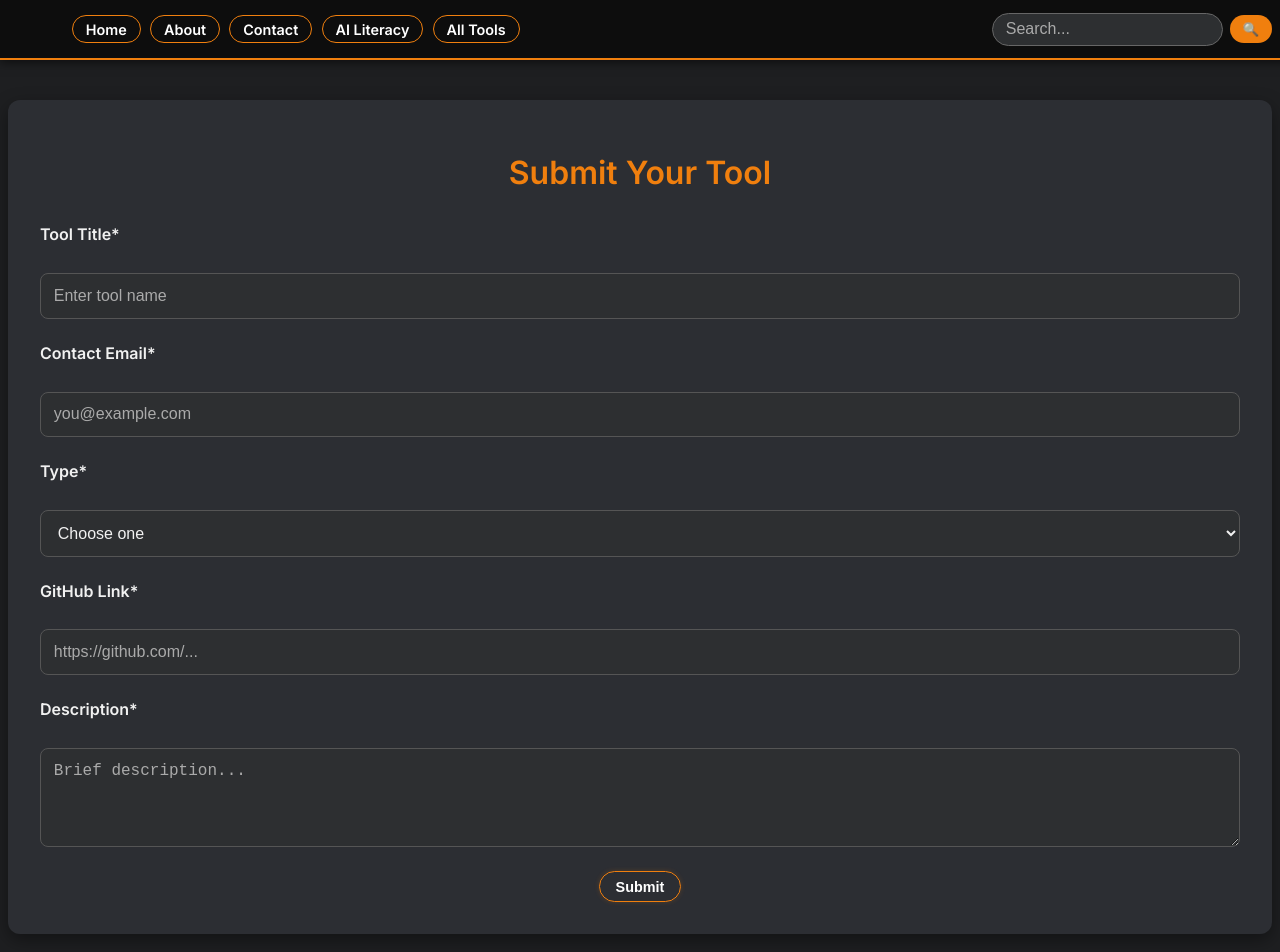
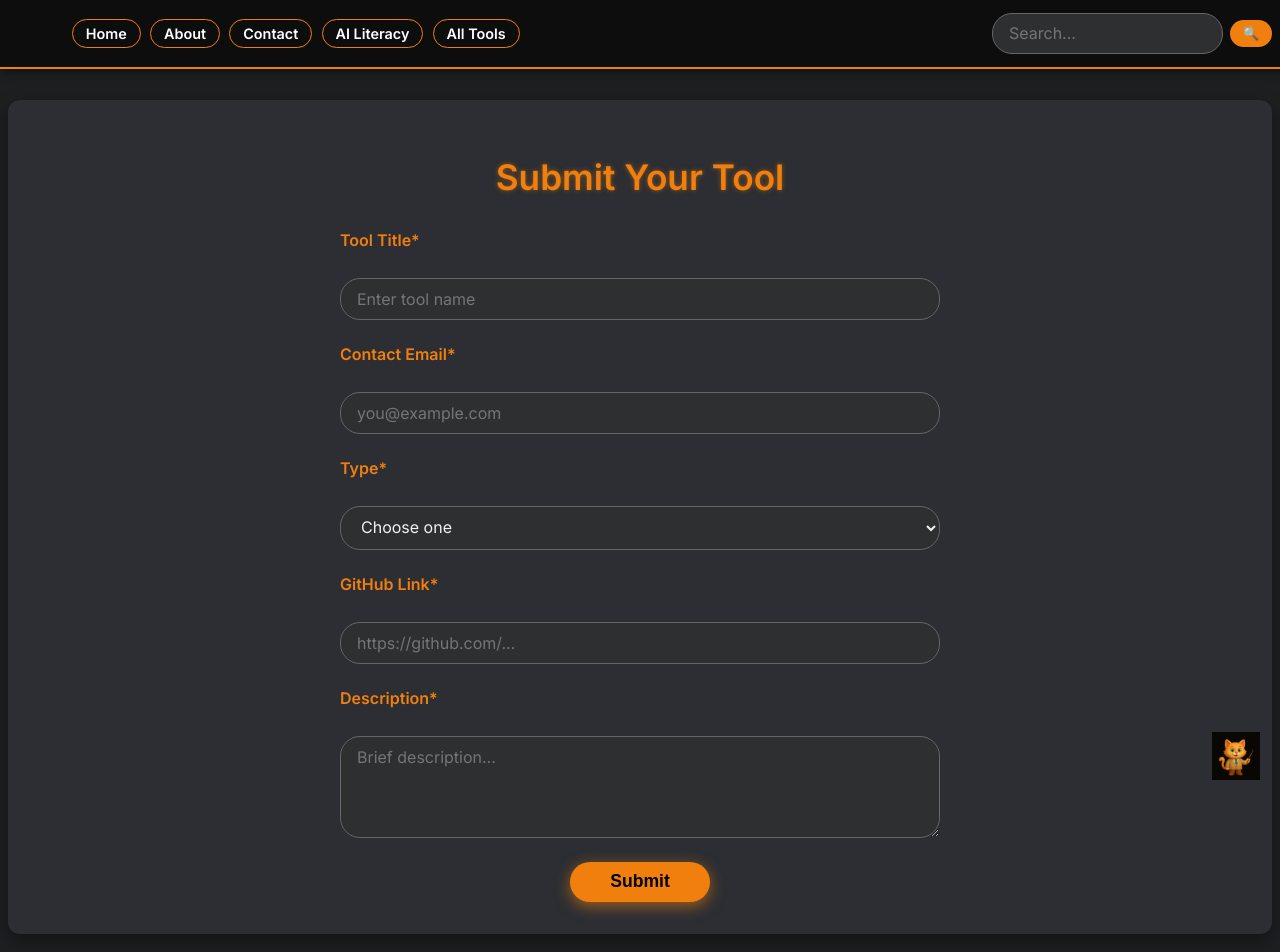
Before and after one commit to ksohailwa/AI-literacy, a plain HTML site: page AI-Literacy (css upgrade)/ai_toolbox_project/public/submit.html in a window 1280 px wide. Shown: the top 952 px of the page. Drawn offline with Linux system fonts and the light colour scheme.

Commit message:
Update style.css

```diff
--- a/AI-Literacy (css upgrade)/ai_toolbox_project/public/style.css
+++ b/AI-Literacy (css upgrade)/ai_toolbox_project/public/style.css
@@ -1,4 +1,3 @@
-/* 🔷 GLOBAL STYLES */
 body {
   font-family: 'Inter', sans-serif;
   margin: 0;
@@ -7,7 +6,6 @@ body {
   color: #f1f1f1;
 }
 
-/* 🔷 HEADER */
 .topbar {
   display: flex;
   justify-content: space-between;
@@ -22,7 +20,6 @@ body {
   left: 0;
   width: 100%;
   z-index: 1000;
-  flex-wrap: nowrap;
   gap: 1rem;
 }
 
@@ -31,11 +28,6 @@ body {
   width: auto;
 }
 
-.header-center {
-  flex: 1;
-  display: flex;
-  justify-content: center;
-}
 
 .header-inner {
   max-width: 1200px;
@@ -44,16 +36,21 @@ body {
   display: flex;
   align-items: center;
   justify-content: space-between;
-  flex-wrap: wrap;
+  flex-wrap: nowrap;
   gap: 1rem;
 }
 
+
 .navbar {
   display: flex;
-  flex-wrap: wrap;
   gap: 0.6rem;
-  justify-content: center;
+  justify-content: flex-start;
+  flex-grow: 1;
+  min-width: 0;
+  overflow-x: auto;
+  white-space: nowrap;
 }
+
 
 .navbar a {
   color: #ffffff;
@@ -65,24 +62,30 @@ body {
   font-weight: 600;
   border-radius: 20px;
   transition: all 0.3s ease;
+  white-space: nowrap;
 }
 
-.navbar a:hover {
+.navbar a:hover,
+.navbar a.active {
   background-color: #f07f0e;
   color: #000;
   box-shadow: 0 2px 8px rgba(240, 127, 14, 0.5);
 }
 
-/* 🔷 SEARCH */
 .header-right {
   flex-shrink: 0;
+  min-width: 280px;
+  display: flex;
+  justify-content: flex-end;
+  align-items: center;
 }
 
 .search {
   display: flex;
   align-items: center;
   gap: 0.4rem;
-  width: 280px;
+  width: 100%;
+  max-width: 280px;
 }
 
 .search input {
@@ -108,7 +111,6 @@ body {
   background-color: #d26b01;
 }
 
-/* 🔷 MAIN CONTAINER */
 .scroll-container {
   background-color: #2c2e33;
   padding: 2rem;
@@ -127,6 +129,7 @@ body {
   margin-bottom: 1.5rem;
   color: #f07f0e;
   text-align: center;
+  text-shadow: 0 0 5px rgba(127, 118, 109, 0.4);
 }
 
 .tool-card h3::after {
@@ -146,13 +149,38 @@ body {
   margin: 1rem 0;
 }
 
-
 .quote-section {
   background-color: #2b2d30;
   padding: 3rem 2rem;
   border-radius: 12px;
   margin-bottom: 5rem;
   box-shadow: 0 6px 18px rgba(0, 0, 0, 0.3);
+}
+
+.quote-content {
+  display: flex;
+  align-items: center;
+  gap: 20px;
+}
+
+.logo-quote {
+  width: 120px;
+  height: auto;
+  flex-shrink: 0;
+  cursor: pointer;
+  user-select: none;
+  border: none !important;
+  box-shadow: none !important;
+  background: transparent !important;
+  outline: none !important;
+  padding: 0;
+  margin: 0;
+  display: block;
+}
+
+.quote-section > div {
+  flex-grow: 1;
+  min-width: 0;
 }
 
 .quote-wrapper {
@@ -206,12 +234,6 @@ body {
   font-size: 1rem;
 }
 
-/* 🔷 TOOLS SECTION */
-
-.toolbox-title {
-  text-shadow: 0 0 5px rgba(127, 118, 109, 0.4);
-}
-
 .tools-section {
   background: linear-gradient(145deg, #2c2e33, #1f2022);
   padding: 3rem 2rem;
@@ -233,17 +255,10 @@ body {
   border-radius: 10px;
   padding: 1.2rem;
   text-align: center;
-  transition: transform 0.3s ease, background-color 0.3s ease;
+  transition: transform 0.3s ease, background-color 0.3s ease, box-shadow 0.3s ease;
   box-sizing: border-box;
   min-width: 260px;
   color: #e2e2e2;
-  transition: transform 0.3s ease, background-color 0.3s ease, box-shadow 0.3s ease;
-}
-
-.tool-card img {
-  max-width: 100%;
-  border-radius: 8px;
-  margin: 1rem 0;
 }
 
 .tool-card:hover {
@@ -252,7 +267,6 @@ body {
   box-shadow: 0 6px 20px rgba(0, 0, 0, 0.4);
 }
 
-/* Einheitlicher Button-Stil */
 .button-style {
   color: #ffffff;
   background-color: transparent;
@@ -289,9 +303,96 @@ body {
   transform: translateY(-6px);
 }
 
+.logo-bottom-right {
+  position: fixed;
+  bottom: 20px;
+  right: 20px;
+  height: 48px;
+  width: auto;
+  z-index: 1500;
+  cursor: pointer;
+  user-select: none;
+}
 
 
-/* 🔷 RESPONSIVE */
+main.scroll-container h1 {
+  color: #f07f0e;
+  text-align: center;
+  margin-bottom: 2rem;
+  text-shadow: 0 0 5px rgba(240, 127, 14, 0.5);
+  font-weight: 700;
+  font-size: 2.2rem;
+}
+
+
+form {
+  max-width: 600px;
+  margin: 0 auto;
+  display: flex;
+  flex-direction: column;
+  gap: 1.5rem;
+}
+
+label {
+  font-weight: 600;
+  margin-bottom: 0.3rem;
+  display: block;
+  color: #f07f0e;
+}
+
+input[type="text"],
+input[type="email"],
+input[type="url"],
+select,
+textarea {
+  width: 100%;
+  padding: 0.6rem 1rem;
+  border-radius: 20px;
+  border: 1px solid #666;
+  background-color: #2d2f31;
+  color: #f1f1f1;
+  font-size: 1rem;
+  font-family: 'Inter', sans-serif;
+  box-sizing: border-box;
+  transition: border-color 0.3s ease;
+}
+
+input[type="text"]:focus,
+input[type="email"]:focus,
+input[type="url"]:focus,
+select:focus,
+textarea:focus {
+  outline: none;
+  border-color: #f07f0e;
+  box-shadow: 0 0 8px rgba(240, 127, 14, 0.6);
+  background-color: #393b40;
+}
+
+textarea {
+  resize: vertical;
+  min-height: 100px;
+}
+
+.submit-button {
+  align-self: center;
+  padding: 0.6rem 2.5rem;
+  border-radius: 20px;
+  background-color: #f07f0e;
+  color: #000;
+  font-weight: 700;
+  font-size: 1.1rem;
+  border: none;
+  cursor: pointer;
+  box-shadow: 0 4px 15px rgba(240, 127, 14, 0.6);
+  transition: background-color 0.3s ease, color 0.3s ease;
+}
+
+.submit-button:hover {
+  background-color: #d26b01;
+  color: #fff;
+  box-shadow: 0 4px 20px rgba(210, 107, 1, 0.8);
+}
+
 @media screen and (max-width: 768px) {
   .topbar {
     flex-direction: column;
@@ -306,15 +407,18 @@ body {
 
   .navbar {
     justify-content: flex-start;
+    flex-wrap: wrap;
   }
 
   .header-right {
     width: 100%;
     margin-top: 0.5rem;
+    min-width: auto;
   }
 
   .search {
     width: 100%;
+    max-width: none;
   }
 
   .tool-card {
@@ -325,81 +429,20 @@ body {
     padding: 1.5rem;
     font-size: 1.1rem;
   }
-}
-/* Submission Form Styling */
 
-body {
-  background-color: #1e1f21;
-  color: #f1f1f1;
-  font-family: 'Inter', sans-serif;
-  margin: 0;
-  padding: 0;
+  .quote-content {
+    flex-direction: column;
+    align-items: flex-start;
+  }
+
+  .logo-quote {
+    width: 100px;
+    margin-bottom: 1rem;
+  }
 }
 
-main {
-  background-color: #2c2e33;
-  padding: 2rem;
-  max-width: 700px;
-  margin: 120px auto;
-  border-radius: 12px;
-  box-shadow: 0 6px 18px rgba(0, 0, 0, 0.4);
+.quote-content {
+  display: flex;
+  align-items: center;
+  gap: 20px;
 }
-
-h1 {
-  text-align: center;
-  color: #f07f0e;
-  font-weight: 600;
-  margin-bottom: 2rem;
-}
-
-form {
-  display: flex;
-  flex-direction: column;
-  gap: 1.5rem;
-}
-
-label {
-  font-weight: 600;
-  margin-bottom: 0.3rem;
-  display: block;
-  color: #f1f1f1;
-}
-
-input, select, textarea {
-  width: 100%;
-  padding: 0.8rem;
-  background-color: #2d2f31;
-  border: 1px solid #555;
-  border-radius: 8px;
-  color: #f1f1f1;
-  font-size: 1rem;
-  box-sizing: border-box;
-}
-
-input::placeholder, textarea::placeholder {
-  color: #aaa;
-}
-
-textarea {
-  resize: vertical;
-}
-
-.submit-button {
-  align-self: center;
-  background-color: transparent;
-  border: 1px solid #f07f0e;
-  color: #ffffff;
-  font-size: 0.9rem;
-  padding: 0.4rem 1rem;
-  font-weight: 600;
-  border-radius: 20px;
-  cursor: pointer;
-  transition: all 0.3s ease;
-  box-shadow: 0 0 5px rgba(240, 127, 14, 0.2);
-}
-
-.submit-button:hover {
-  background-color: #f07f0e;
-  color: #000;
-  box-shadow: 0 2px 8px rgba(240, 127, 14, 0.5);
-}
```
